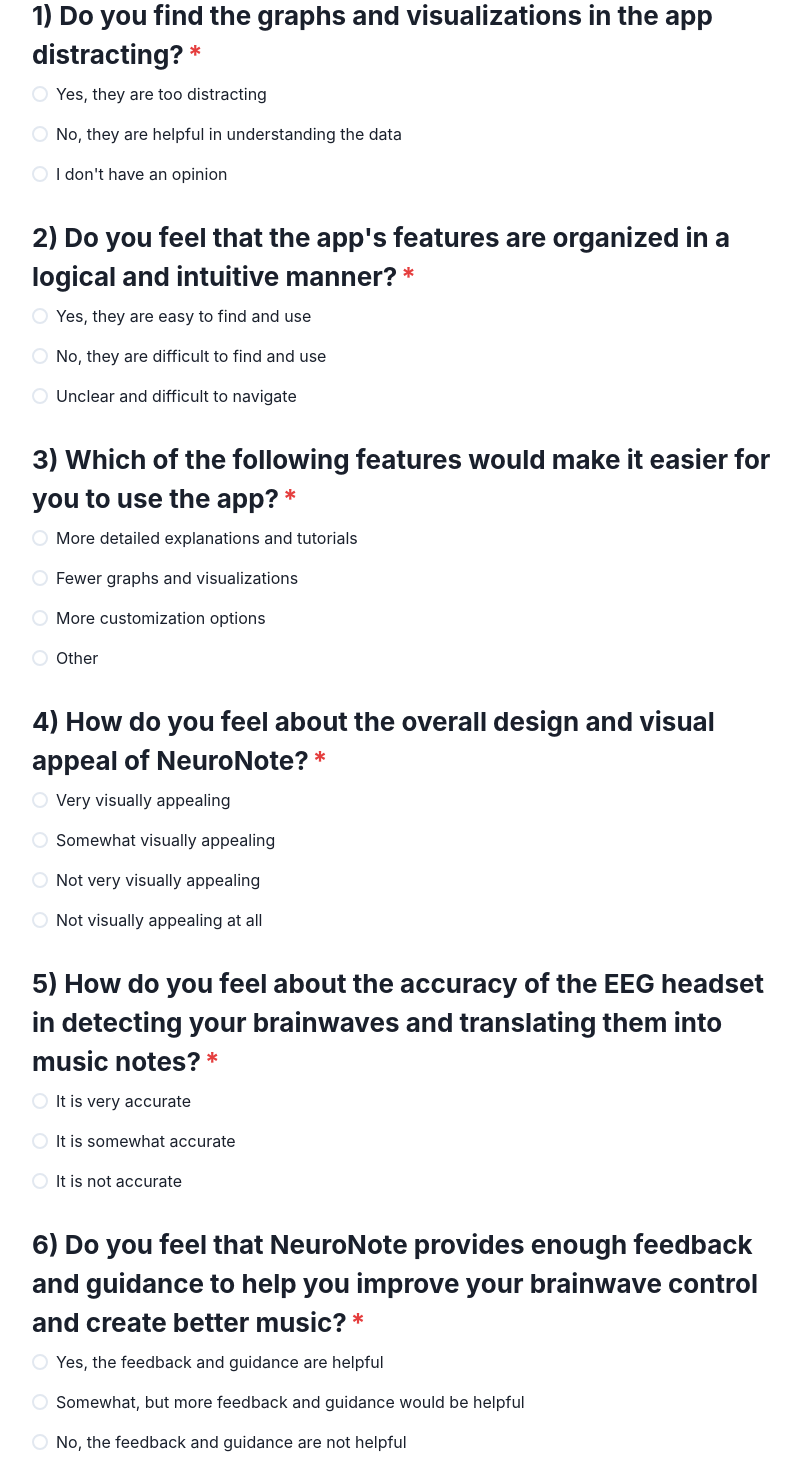
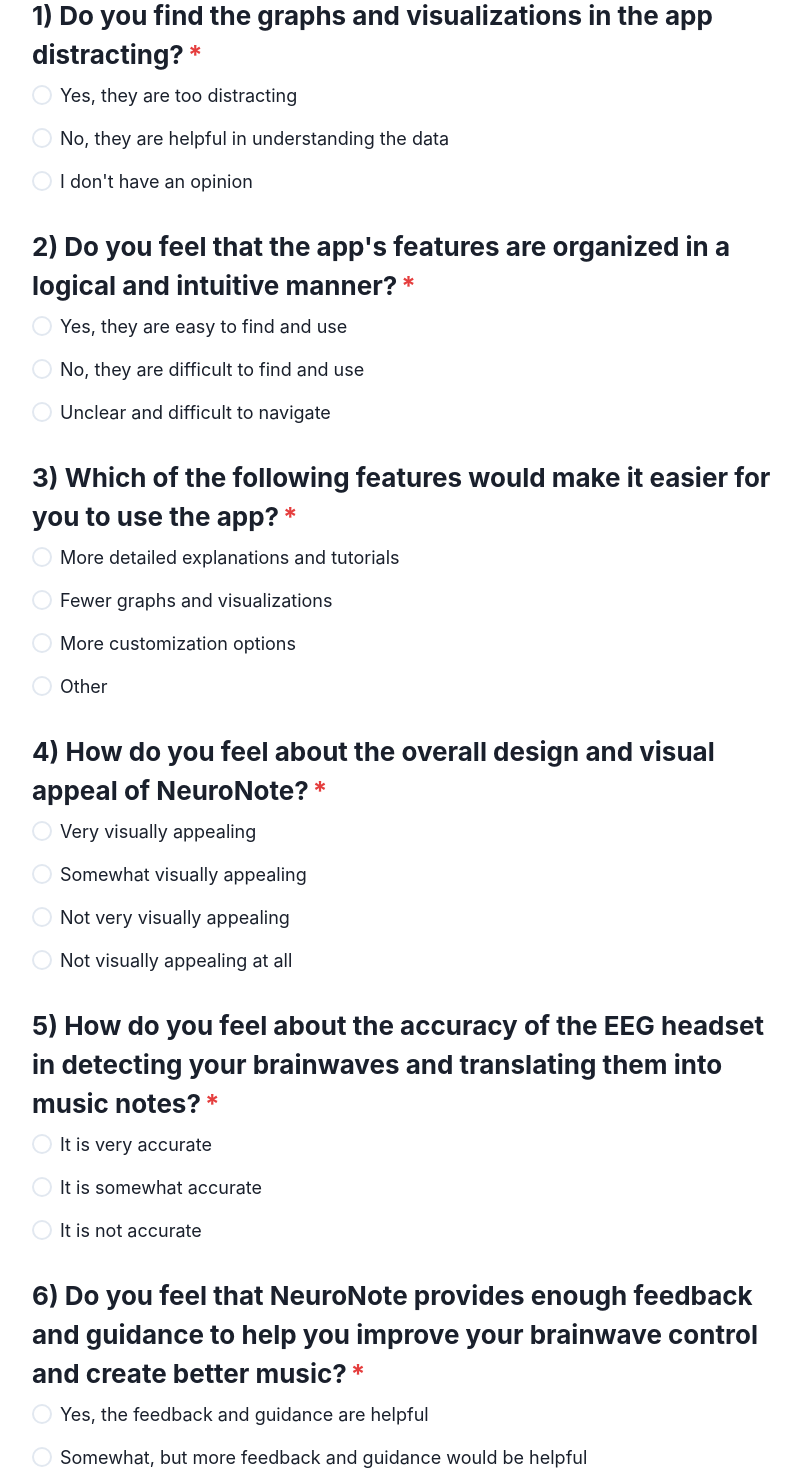
Before and after one commit to MohamadGSalim/NeuroNote, a React (Create React App) app in the folder client2/: page /feedback in a window 1280 px wide. Shown: the part 380-1850 px from the top of the page, without its empty margins (224-1025 px from the left). Built offline with nearby package versions, Linux system fonts and the light colour scheme; what react-dimensions, react-piano would draw is missing.

Commit message:
added postFeedback page

```diff
--- a/client2/src/App.tsx
+++ b/client2/src/App.tsx
@@ -8,6 +8,7 @@
 import Home from "./pages/home";
 import Diary from "./pages/diary";
 import Feedback from "./pages/feedback";
+import ThankYou from "./pages/thankyou";
 
 function App() {
   return (
@@ -19,6 +20,7 @@
           <Route path="/" Component={Home} />
           <Route path="/diary" Component={Diary} />
           <Route path="/feedback" Component={Feedback} />
+          <Route path="/thankyou" Component={ThankYou} />
 
         </Routes>
       </Router>
--- a/client2/src/pages/diary.tsx
+++ b/client2/src/pages/diary.tsx
@@ -1,4 +1,5 @@
 import { useState } from 'react';
+import { useNavigate} from 'react-router-dom';
 import {
   Box,
   Heading,
@@ -26,6 +27,9 @@
    const [quality, setQuality] = useState(0)
    const [comments, setComments] = useState('')
    const [, setSubmitted] = useState(false);
+
+
+   const navigate = useNavigate();
 
   const handleSatisfactionChange = (value: number) => {
     setSatisfaction(value)
@@ -57,6 +61,7 @@
     setMotivation(0)
     setQuality(0)
     setComments('')
+    navigate ('/thankyou')
   }
 
   const getEmoji = (value: number) => {
--- a/client2/src/pages/feedback.tsx
+++ b/client2/src/pages/feedback.tsx
@@ -69,9 +69,9 @@
                value={visualizations}
                >
                   <Stack spacing={4} direction = "column" >
-                  <Radio value="Yes, they are too distracting">Yes, they are too distracting</Radio>
-                  <Radio value="No, they are helpful in understanding the data">No, they are helpful in understanding the data</Radio>
-                  <Radio value="I don't have an opinion">I don't have an opinion</Radio>
+                  <Radio value="Yes, they are too distracting" size="lg" >Yes, they are too distracting</Radio>
+                  <Radio value="No, they are helpful in understanding the data" size="lg">No, they are helpful in understanding the data</Radio>
+                  <Radio value="I don't have an opinion" size="lg">I don't have an opinion</Radio>
                   </Stack>
                </RadioGroup>
 
@@ -87,13 +87,13 @@
                value={features}
                >
                   <Stack spacing={4} direction = "column">
-                  <Radio value="Yes, they are easy to find and use">
+                  <Radio value="Yes, they are easy to find and use" size="lg">
                      Yes, they are easy to find and use
                   </Radio>
-                  <Radio value="No, they are difficult to find and use">
+                  <Radio value="No, they are difficult to find and use" size="lg">
                      No, they are difficult to find and use
                   </Radio>
-                  <Radio value="Unclear and difficult to navigate">
+                  <Radio value="Unclear and difficult to navigate" size="lg">
                      Unclear and difficult to navigate
                   </Radio>
                   </Stack>
@@ -110,16 +110,16 @@
                value={distracting}
                >
                   <Stack spacing={4} direction = "column">
-                  <Radio value="More detailed explanations and tutorials">
+                  <Radio value="More detailed explanations and tutorials" size="lg">
                      More detailed explanations and tutorials
                   </Radio>
-                  <Radio value="Fewer graphs and visualizations">
+                  <Radio value="Fewer graphs and visualizations" size="lg">
                      Fewer graphs and visualizations
                   </Radio>
-                  <Radio value="More customization options">
+                  <Radio value="More customization options" size="lg">
                      More customization options
                   </Radio>
-                  <Radio value="Other">Other</Radio>
+                  <Radio value="Other" size="lg">Other</Radio>
                   </Stack>
                </RadioGroup>
             </FormControl>
@@ -133,14 +133,14 @@
                value={design}
                >
                   <Stack spacing={4} direction = "column">
-                  <Radio value="Very visually appealing">Very visually appealing</Radio>
-                  <Radio value="Somewhat visually appealing">
+                  <Radio value="Very visually appealing" size="lg">Very visually appealing</Radio>
+                  <Radio value="Somewhat visually appealing" size="lg">
                      Somewhat visually appealing
                   </Radio>
-                  <Radio value="Not very visually appealing">
+                  <Radio value="Not very visually appealing" size="lg">
                      Not very visually appealing
                   </Radio>
-                  <Radio value="Not visually appealing at all">
+                  <Radio value="Not visually appealing at all" size="lg">
                      Not visually appealing at all
                   </Radio>
                   </Stack>
@@ -156,11 +156,11 @@
                value={accuracy}
                >
                   <Stack spacing={4} direction = "column">
-                  <Radio value="It is very accurate">It is very accurate</Radio>
-                  <Radio value="It is somewhat accurate">
+                  <Radio value="It is very accurate" size="lg">It is very accurate</Radio>
+                  <Radio value="It is somewhat accurate" size="lg">
                      It is somewhat accurate
                   </Radio>
-                  <Radio value="It is not accurate">It is not accurate</Radio>
+                  <Radio value="It is not accurate" size="lg">It is not accurate</Radio>
                   </Stack>
                </RadioGroup>
             </FormControl>
@@ -174,11 +174,11 @@
                value={feedback}
                >
                   <Stack spacing={4} direction = "column">
-                  <Radio value="Yes, the feedback and guidance are helpful"> Yes, the feedback and guidance are helpful</Radio>
-                  <Radio value="Somewhat, but more feedback and guidance would be helpful">
+                  <Radio value="Yes, the feedback and guidance are helpful" size="lg"> Yes, the feedback and guidance are helpful</Radio>
+                  <Radio value="Somewhat, but more feedback and guidance would be helpful" size="lg">
                      Somewhat, but more feedback and guidance would be helpful
                   </Radio>
-                  <Radio value="No, the feedback and guidance are not helpful">
+                  <Radio value="No, the feedback and guidance are not helpful" size="lg">
                      No, the feedback and guidance are not helpful
                   </Radio>
                   </Stack>
--- /dev/null
+++ b/client2/src/pages/thankyou.tsx
@@ -0,0 +1,28 @@
+import { Box, Heading, Text, Button, useColorMode } from '@chakra-ui/react';
+import { Link } from 'react-router-dom';
+import Nav from '../components/NavBar';
+
+const ThankYou = () => {
+  const { colorMode } = useColorMode();
+  const bgColor = colorMode === 'light' ? 'purple.50' : 'gray.800';
+  const textColor = colorMode === 'light' ? 'gray.800' : 'gray.50';
+
+  return (
+    <Box bg={bgColor} minHeight="100vh" display="flex" flexDirection="column">
+      <meta name="description" content="Feedback page for NeuroNote" />
+      <meta name="viewport" content="width=device-width, initial-scale=1" />
+      <Nav />
+      <Box flex="1" display="flex" alignItems="center" justifyContent="center">
+        <Box w="50%" textAlign="center" p={10} bg="white" boxShadow="md" borderRadius="md">
+          <Heading as="h1" fontSize="6xl" mb={10} color="gray.800">Thank you for your input!</Heading>
+          <Text fontSize="2xl" mb={10} color="gray.800">We appreciate your feedback.</Text>
+          <Link to="/">
+            <Button size='lg' colorScheme='purple' mb={10}>Return to Home</Button>
+          </Link>
+        </Box>
+      </Box>
+    </Box>
+  );
+}
+
+export default ThankYou;
```
